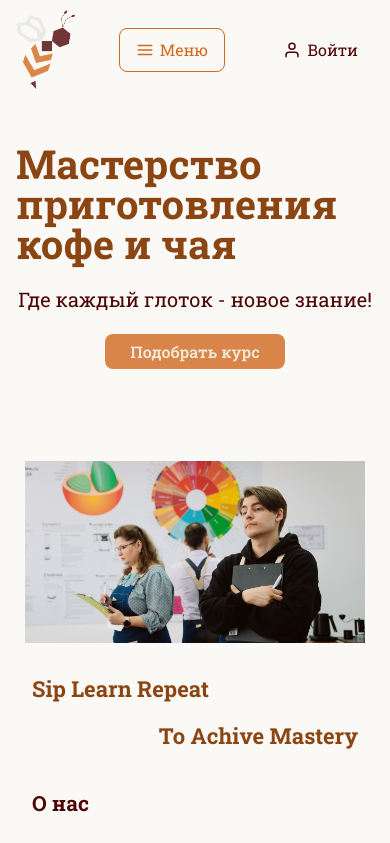
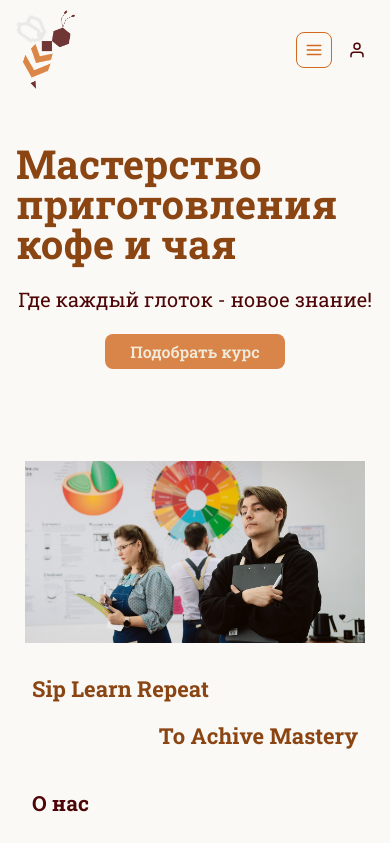
Before and after one commit to romkalan/Coffee-Tea-Mastery, a React (Vite) app: page / in a window 390 px wide. Shown: the top 843 px of the page. Built offline with nearby package versions, Linux system fonts and the light colour scheme; data requests are answered from the project's data file.

Commit message:
fix: menu centered on mobile, icons-only on narrow screens, FeedbackForm row layout, expert status shortened

```diff
--- a/src/components/FeedbackForm/styles.module.scss
+++ b/src/components/FeedbackForm/styles.module.scss
@@ -52,21 +52,32 @@
 
 @include mixins.respond-lg-max {
   .feedback {
-    max-width: 100%;
+    max-width: 280px;
   }
 
   .feedbackAddress {
-    flex-direction: column;
-    gap: 8px;
+    flex-direction: row;
   }
 
   .feedbackAddress input {
-    border-radius: 10px;
-    border-right: 1px solid mixins.$color-accent;
+    border-right: none;
+    border-bottom-left-radius: 10px;
+    border-top-left-radius: 10px;
+    border-bottom-right-radius: 0;
+    border-top-right-radius: 0;
   }
 
   .feedbackAddress button {
-    border-radius: 10px;
-    width: 100%;
+    border-bottom-left-radius: 0;
+    border-top-left-radius: 0;
+    border-top-right-radius: 10px;
+    border-bottom-right-radius: 10px;
+    width: auto;
   }
 }
+
+@include mixins.respond-sm-max {
+  .feedback {
+    max-width: 100%;
+  }
+}
--- a/src/components/Header/Header.tsx
+++ b/src/components/Header/Header.tsx
@@ -38,6 +38,7 @@ function Header() {
             <Logo />
             {isMobile ? (
                 <>
+                    <div className={classNames(styles.mobileNav)}>
                         <button
                             className={classNames(styles.menuButton)}
                             onClick={() => setIsMobileNavOpen(prev => !prev)}
@@ -58,6 +59,7 @@ function Header() {
                             </svg>
                             <span>{user === null ? "Войти" : user.name}</span>
                         </button>
+                    </div>
                     <MobileNav
                         isOpen={isMobileNavOpen}
                         onClose={() => setIsMobileNavOpen(false)}
--- a/src/components/Header/styles.module.scss
+++ b/src/components/Header/styles.module.scss
@@ -65,9 +65,15 @@
   color: mixins.$color-accent;
 }
 
+.mobileNav {
+  display: flex;
+  align-items: center;
+  gap: 8px;
+
   .menuButton {
     display: inline-flex;
     align-items: center;
+    justify-content: center;
     gap: 6px;
     padding: 8px 16px;
     border: 1px solid mixins.$color-accent;
@@ -92,13 +98,15 @@
     display: inline-flex;
     align-items: center;
     gap: 6px;
-  padding: 8px 16px;
+    padding: 8px 12px;
     border: none;
     background: none;
     cursor: pointer;
     font-size: mixins.$font-standard;
     color: mixins.$color-primary;
     transition: all 200ms ease;
+    position: relative;
+    z-index: 5;
 
     &:hover {
       color: mixins.$color-accent;
@@ -114,17 +122,33 @@
   .loginButtonActive {
     color: mixins.$color-accent;
   }
+}
 
 @include mixins.respond-lg-max {
   .root {
     margin-bottom: 24px;
   }
-}
 
-@include mixins.respond-lg-max {
   .headerPages,
   .helpers {
     display: none;
+  }
+}
+
+@media (max-width: 420px) {
+  .mobileNav {
+    .menuButton span,
+    .loginButton span {
+      display: none;
+    }
+
+    .menuButton {
+      padding: 8px;
+    }
+
+    .loginButton {
+      padding: 8px;
+    }
   }
 }
 
--- a/src/mocks/experts.ts
+++ b/src/mocks/experts.ts
@@ -62,7 +62,7 @@ export const experts: TExpert[] = [
         },
         photo: "/images/Бродская.jpg",
         previewPhoto: '',
-        status: 'Главный эксперт по г. Москве по юниорскому направлению компетенции',
+        status: 'Главный эксперт по г. Москве по юниорам',
     },{
         id: "3454hvgjgfdbcrcbsdfgs",
         name: "Кудрявцев Артем",
```
Also changed, not shown: 5 other files (tests, documents, lock files or other folders). Lines whose indentation alone changed are shown as unchanged.
